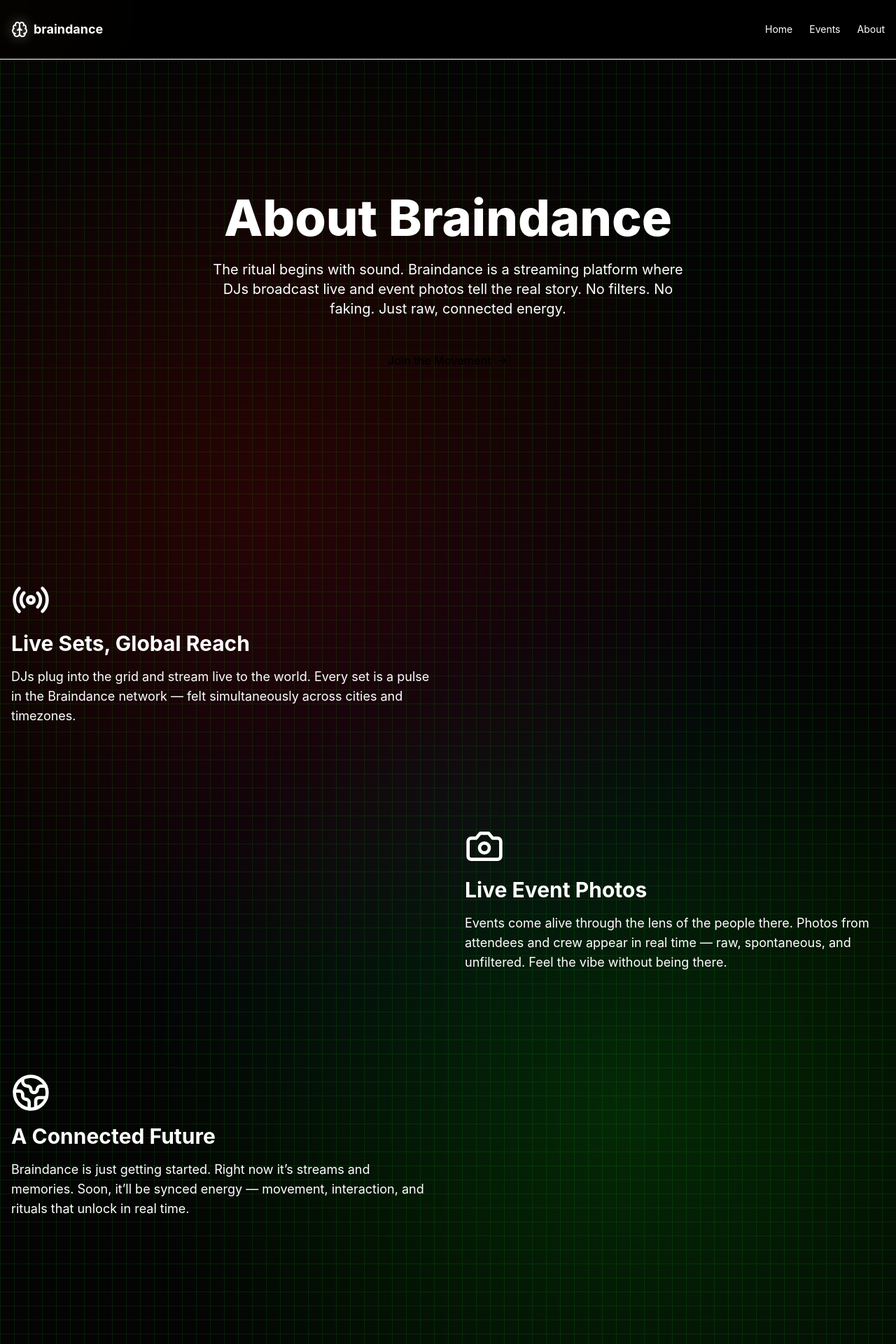
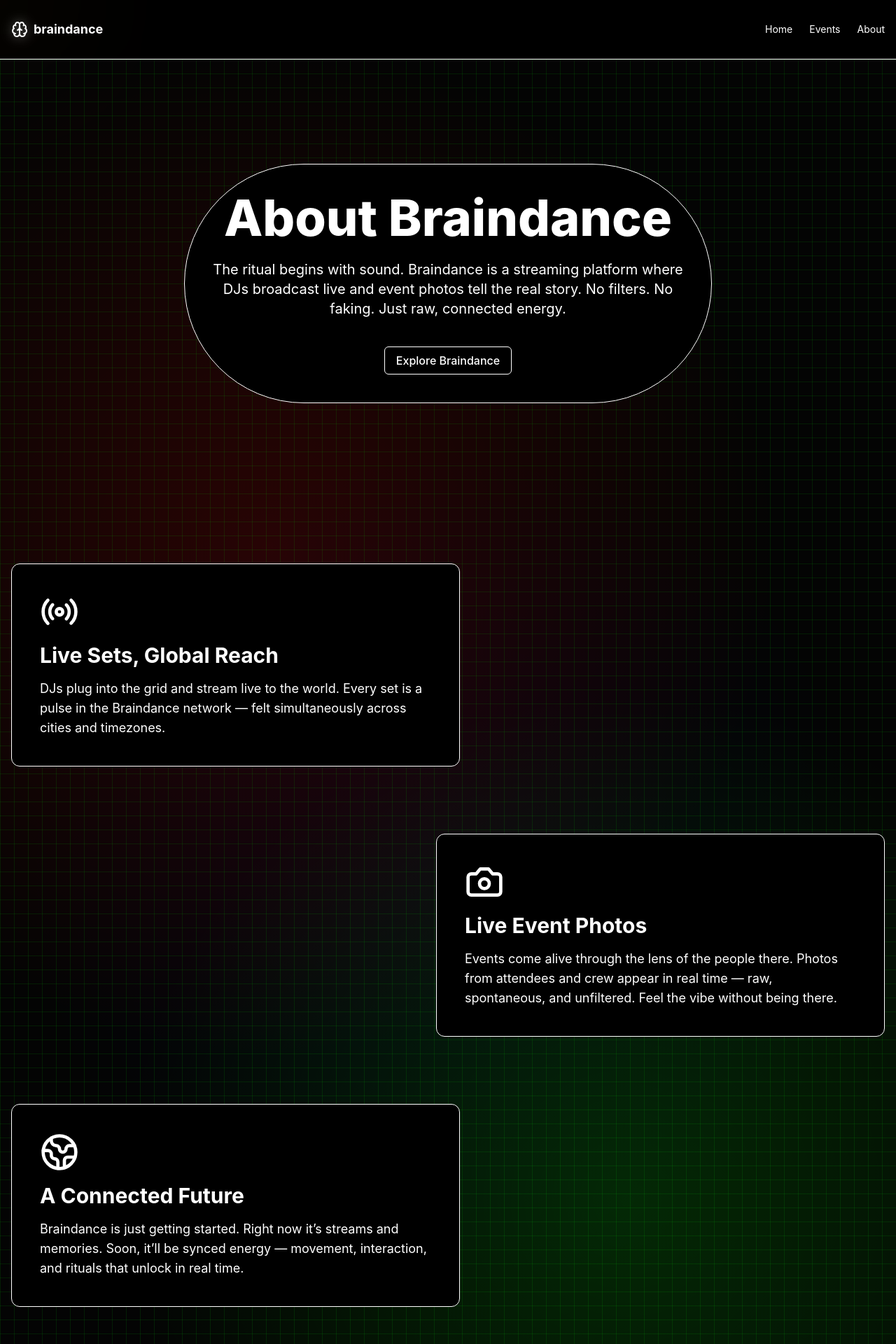
Before and after one commit to Hoochymoochy/braindance, a Next.js app: page /about in a window 1280 px wide. Shown: the top 1920 px of the page at 70% size. Built offline with nearby package versions, Linux system fonts and the light colour scheme.

Commit message:
add cleaner about page layout

```diff
--- a/src/app/about/page.tsx
+++ b/src/app/about/page.tsx
@@ -31,25 +31,26 @@ export default function About() {
       />
 
       {/* Hero Banner */}
-      <section className="w-full h-[80vh] flex flex-col items-center justify-center text-center px-6">
+      <section className="w-full h-[80vh] flex flex-col items-center justify-center text-center px-6b">
+        <div className="bg-black p-10 rounded-full border-thermal-hot border-1">
           <h1 className="text-5xl md:text-7xl font-extrabold mb-6">
             About <span className="">Braindance</span>
           </h1>
-        <p className="max-w-2xl text-lg md:text-xl mb-10">
-          The ritual begins with sound. Braindance is a streaming platform where
-          DJs broadcast live and event photos tell the real story. No filters.
-          No faking. Just raw, connected energy.
+          <p className="max-w-2xl text-lg md:text-xl mb-10 ">
+            The ritual begins with sound. Braindance is a streaming platform
+            where DJs broadcast live and event photos tell the real story. No
+            filters. No faking. Just raw, connected energy.
           </p>
-        <Button className="text-black font-semibold border-0">
-          Join the Movement
-          <ArrowRight className="ml-2 h-4 w-4" />
+          <Button variant="outline" className="w-full sm:w-auto">
+            Explore Braindance
           </Button>
+        </div>
       </section>
 
       {/* Feature Sections */}
       <section className="container mx-auto px-4 py-20 space-y-24">
-        <div className="flex flex-col md:flex-row gap-12 items-center ">
-          <div className="flex-1">
+        <div className="flex flex-col md:flex-row gap-12 items-center">
+          <div className="flex-1 bg-black p-10 rounded-xl border-thermal-hot border-1">
             <Radio className="w-14 h-14 mb-4 text-thermal-hot" />
             <h2 className="text-3xl font-bold mb-4">Live Sets, Global Reach</h2>
             <p className="text-thermal-neutral text-lg">
@@ -64,7 +65,7 @@ export default function About() {
         </div>
 
         <div className="flex flex-col md:flex-row-reverse gap-12 items-center">
-          <div className="flex-1">
+          <div className="flex-1 bg-black p-10 rounded-xl border-thermal-hot border-1">
             <Camera className="w-14 h-14 mb-4 text-thermal-warm" />
             <h2 className="text-3xl font-bold mb-4">Live Event Photos</h2>
             <p className="text-thermal-neutral text-lg">
@@ -79,7 +80,7 @@ export default function About() {
         </div>
 
         <div className="flex flex-col md:flex-row gap-12 items-center">
-          <div className="flex-1">
+          <div className="flex-1  bg-black p-10 rounded-xl border-thermal-hot border-1">
             <Globe2 className="w-14 h-14 mb-4 text-thermal-neutral" />
             <h2 className="text-3xl font-bold mb-4">A Connected Future</h2>
             <p className="text-thermal-neutral text-lg">
@@ -96,16 +97,22 @@ export default function About() {
 
       {/* Final CTA */}
       <section className="container mx-auto px-4 py-24 text-center">
+        <div className="bg-black p-10  border-thermal-hot border-1">
           <h2 className="text-4xl font-bold mb-6">The Ritual Has Begun</h2>
           <p className="text-lg mb-8 text-thermal-neutral max-w-xl mx-auto">
             Tune in. Capture the moment. Be part of a global experience that’s
             reshaping nightlife from the stream outward.
           </p>
           <div className="flex flex-col sm:flex-row justify-center gap-4">
-          <Button className="text-black font-semibold">Join Braindance</Button>
+            <Button className="text-black font-semibold">
+              Join Braindance
+              <ArrowRight className="ml-2 h-4 w-4" />
+            </Button>
+
             <Link href="/events">
               <Button variant="outline">Explore Events</Button>
             </Link>
+          </div>
         </div>
       </section>
     </div>
```
Lines whose indentation alone changed are shown as unchanged.
